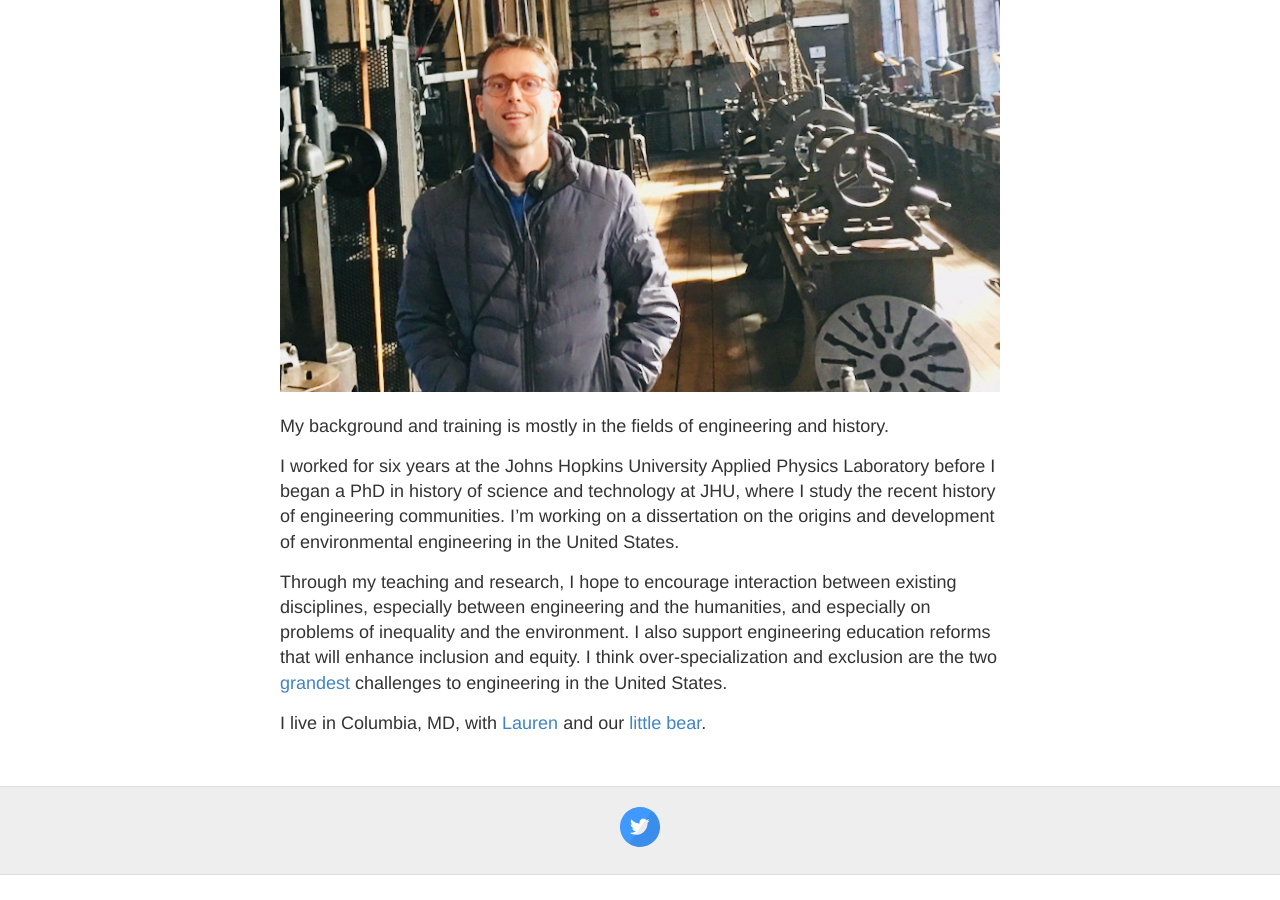
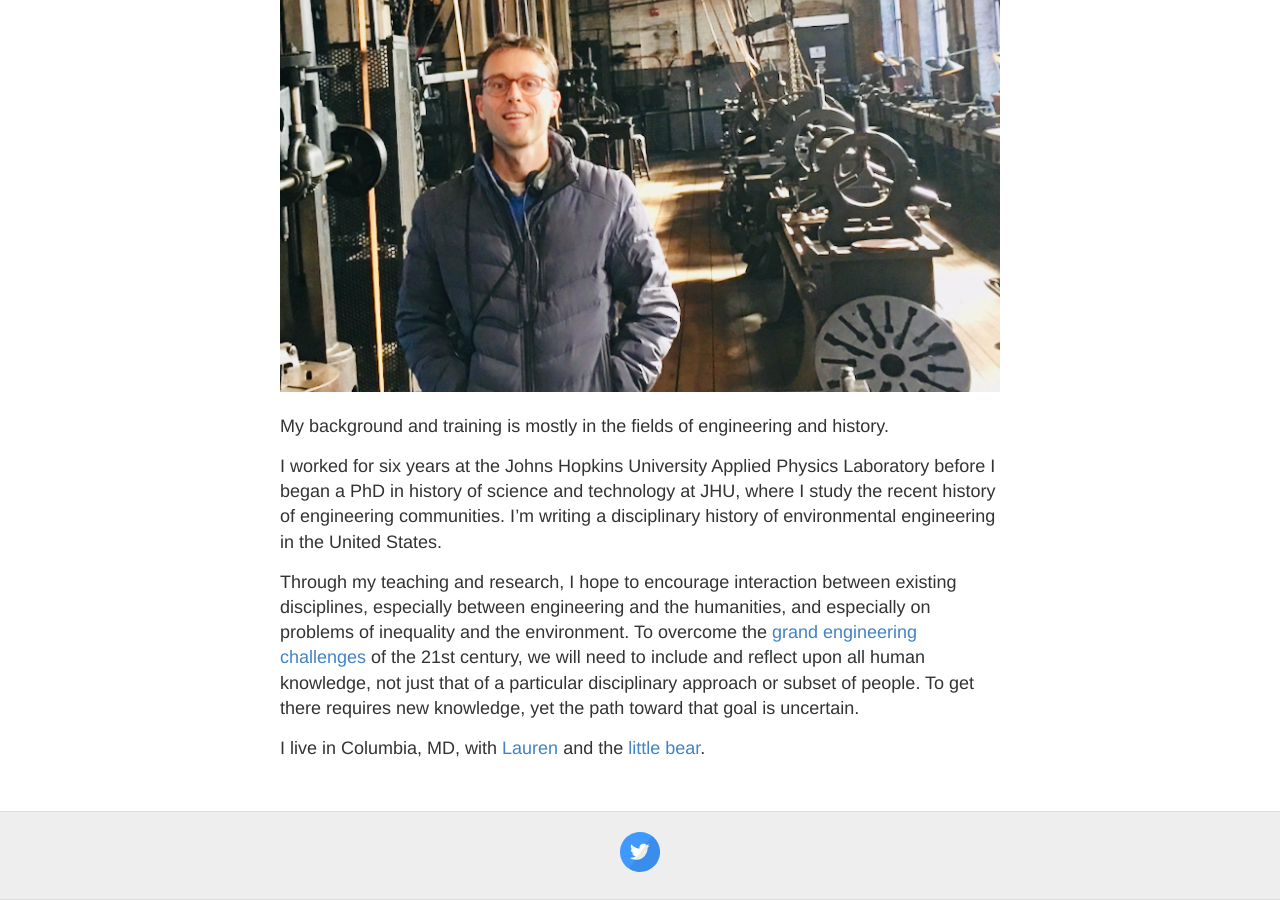
Before and after one commit to rhearty1/rhearty1.github.io, a Jekyll site: the page built from bio.md, in a window 1280 px wide and 900 px high, scrolled down 579 px. Built offline with Jekyll 4.4.1, drawn with Linux system fonts in a browser that asks for light colours; before the commit the page ends 1454 px from its top, so only the background shows below that.

Commit message:
Update bio.md

```diff
--- a/bio.md
+++ b/bio.md
@@ -8,8 +8,8 @@ permalink: /bio/
 
 My background and training is mostly in the fields of engineering and history.
 
-I worked for six years at the Johns Hopkins University Applied Physics Laboratory before I began a PhD in history of science and technology at JHU, where I study the recent history of engineering communities. I'm working on a dissertation on the origins and development of environmental engineering in the United States.
+I worked for six years at the Johns Hopkins University Applied Physics Laboratory before I began a PhD in history of science and technology at JHU, where I study the recent history of engineering communities. I'm writing a disciplinary history of environmental engineering in the United States.
 
-Through my teaching and research, I hope to encourage interaction between existing disciplines, especially between engineering and the humanities, and especially on problems of inequality and the environment. I also support engineering education reforms that will enhance inclusion and equity. I think over-specialization and exclusion are the two [grandest](http://www.engineeringchallenges.org/challenges.aspx) challenges to engineering in the United States.
+Through my teaching and research, I hope to encourage interaction between existing disciplines, especially between engineering and the humanities, and especially on problems of inequality and the environment. To overcome the [grand engineering challenges](http://www.engineeringchallenges.org/challenges.aspx) of the 21st century, we will need to include and reflect upon all human knowledge, not just that of a particular disciplinary approach or subset of people. To get there requires new knowledge, yet the path toward that goal is uncertain.
 
-I live in Columbia, MD, with [Lauren](https://www.irismusicproject.com/) and our [little bear](/assets/little-bear.jpg).
+I live in Columbia, MD, with [Lauren](https://www.irismusicproject.com/team) and the [little bear](/assets/little-bear.jpg).
```
